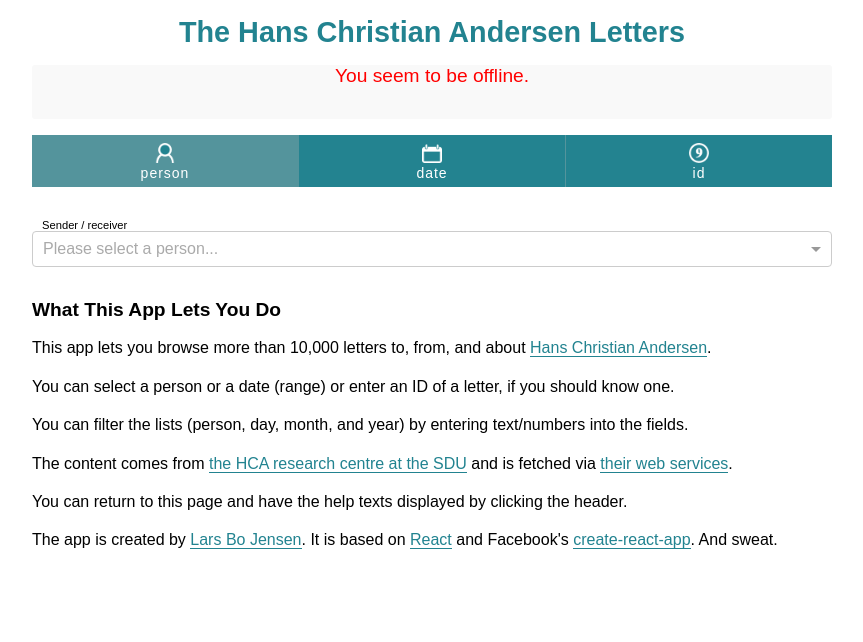
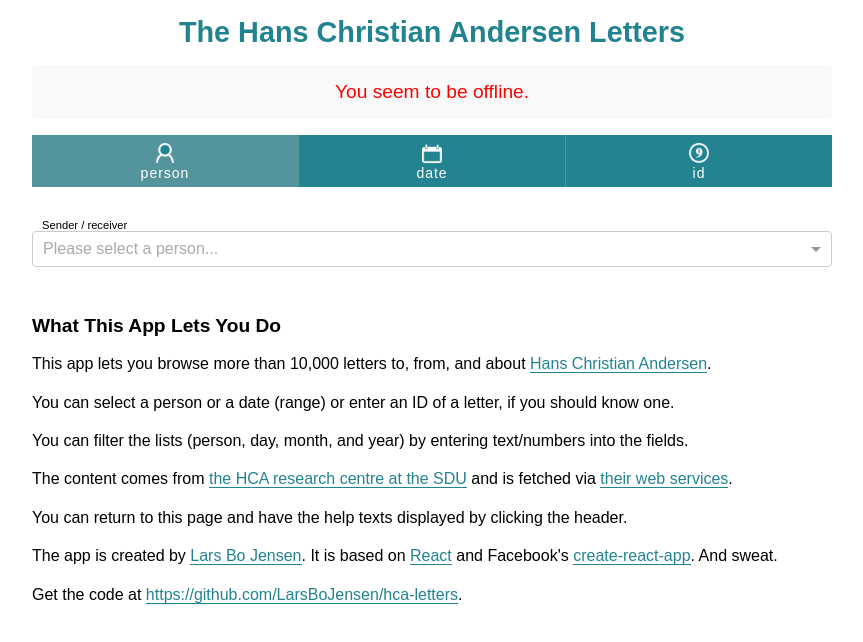
Before and after one commit to LarsBoJensen/hca-letters, a React (Create React App) app in the folder app/: page / in a window 1280 px wide. Shown: the top 642 px of the page, without its empty margins (208-1071 px from the left). Built offline with nearby package versions, Linux system fonts and the light colour scheme; no server answers; what react-refetch would draw is missing.

Commit message:
Makes help texts scrollable and keeps header fixed

```diff
--- a/app/src/App.css
+++ b/app/src/App.css
@@ -1,13 +1,20 @@
 .App {
+  display: flex;
+  flex-direction: column;
+  height: 100vh;
+  overflow-y: scroll;
   width: 100%;
   max-width: 50rem;
   margin: auto;
 }
 
 header {
+  overflow: visible;
+}
+header.front {
   display: flex;
   flex-flow: column;
-  max-height: 100vh;
+  height: 100vh;
 }
 
 h1 {
@@ -15,11 +22,11 @@ h1 {
   height: 40px;
   align-items: center;
   justify-content: center;
-  margin: auto 0;
-  text-align: center;
+  margin: 0;
   font-size: 1em;
   color: #228390;
   cursor: pointer;
+  flex: 0 0 auto;
 }
 
 h2 {
@@ -63,8 +70,16 @@ acronym {
 
 /* Tabs */
 
+.react-tabs {
+  display: flex;
+  flex-flow: column;
+  height: 100%;
+  flex: 0 1 auto;
+}
+
 .react-tabs__tab-list {
   display: flex;
+  flex: 0 0 auto;
   justify-content: stretch;
   width: 100%;
   margin: 0;
@@ -93,11 +108,16 @@ acronym {
 }
 
 .react-tabs__tab-panel {
+  display: flex;
+  flex-flow: column;
+  flex: 0 1 auto;
   transition: all 300ms;
   padding: 0 1rem;
-  margin-bottom: 1rem;
 }
 
+.front .react-tabs__tab-panel {
+  overflow-y: scroll;
+}
 .tab-icon {
   display: block;
   height: 30px;
@@ -139,7 +159,6 @@ acronym {
 
 .drawer {
   margin: 40px 0 0;
-  padding-bottom: 20px;
   text-align: left;
   height: calc(100% - 60px);
   width: 100%;
@@ -163,7 +182,6 @@ acronym {
   max-width: 100vw;
   margin: 0 auto;
   padding: 0 0 2rem;
-  box-shadow: 5px 5px 5px #999;
 }
 
 .icon {
@@ -203,7 +221,6 @@ header > p {
 /* Errors */
 
 .error {
-  padding: 0 1rem 2rem;
   color: red;
   text-align: center;
   font-size: 1.2rem;
@@ -212,6 +229,13 @@ header > p {
 .validation-instructions {
   margin: 1rem 0 0;
   color: #238390;
+}
+
+/* Help */
+
+.help {
+  overflow-y:scroll;
+  flex: 0 1 auto;
 }
 
 /* Form */
@@ -259,11 +283,13 @@ select::-ms-expand {
   display: none;
 }
 
-.person-selection-wrapper {
-  margin: 2rem 0;
+.selector {
+  flex: 0 0 auto;
+  margin: 1rem 0 2rem;
 }
 
 .person-selection {
+  margin: 1rem 0 0;
   position: relative;
 }
 
@@ -296,7 +322,6 @@ select::-ms-expand {
   justify-content: center;
   flex-wrap: wrap;
   width: 100%;
-  margin-bottom: 1rem;
 }
 
 .date-selection a {
@@ -334,7 +359,6 @@ select::-ms-expand {
   display: flex;
   align-items: flex-end;
   justify-content: flex-end;
-  margin-bottom: 2rem;
 }
 
 label {
@@ -369,8 +393,6 @@ label {
 
 .letterlist tbody {
   display: block;
-  /*max-height: 30vh;*/
-  /*overflow: auto;*/
 }
 
 .letterlist tbody:focus {
--- a/app/src/App.js
+++ b/app/src/App.js
@@ -134,7 +134,7 @@ class HCALetterApp extends Component {
 
     return (
       <section className="App">
-        <header>
+        <header className={this.props.location.pathname === '/' ? 'front' : 'not-front'}>
           <h1 onClick={() => this.props.history.push('/')}>The Hans Christian Andersen Letters</h1>
 
           {this.state.onlineStatus === 'offline' ? <p className="error">You seem to be offline.</p> : ''}
@@ -150,7 +150,7 @@ class HCALetterApp extends Component {
             </TabList>
 
             <TabPanel>
-              <div className="person-selection-wrapper">
+              <div className="selector">
                 <PersonSelect person={person} personValue={personValue} onPersonChange={this.handlePersonChange} onOnlineStatusChange={this.handleOnlineStatusChange} />
               </div>
 
@@ -164,12 +164,13 @@ class HCALetterApp extends Component {
                   <p>The content comes from <a href="http://andersen.sdu.dk/brevbase/" hrefLang="da">the HCA research centre at the SDU</a> and is fetched via <a href="http://andersen.sdu.dk/service/index_e.html">their web services</a>.</p>
                   <p>You can return to this page and have the help texts displayed by clicking the header.</p>
                   <p>The app is created by <a href="https://larsbojensen.eu">Lars Bo Jensen</a>. It is based on <a href="https://reactjs.org/">React</a> and Facebook's <a href="https://github.com/facebook/create-react-app">create-react-app</a>. And sweat.</p>
+                  <p>Get the code at <a href="https://github.com/LarsBoJensen/hca-letters">https://github.com/LarsBoJensen/hca-letters</a>.</p>
                 </div>
               }/>
             </TabPanel>
             <TabPanel>
-              <div className="input-numbers">
-                <div className="date-selection">
+              {/*<div className="input-numbers">*/}
+                <div className="date-selection selector">
                   <DayInput day={day} dayValue={dayValue} onDayChange={this.handleDayChange} />
                   <MonthInput month={month} monthValue={monthValue} onMonthChange={this.handleMonthChange} />
                   <YearInput year={year} yearValue={yearValue} onYearChange={this.handleYearChange} />
@@ -186,11 +187,11 @@ class HCALetterApp extends Component {
                   </div>
                 }/>
 
-              </div>
+              {/*</div>*/}
             </TabPanel>
             <TabPanel>
               <Route path="/" children={({ history }) => (
-                <div className={`id-input-wrapper${this.state.letterIDButtonIsActive ? ' is-active' : ''}`}>
+                <div className={`id-input-wrapper selector${this.state.letterIDButtonIsActive ? ' is-active' : ''}`}>
                   <IDInput letterID={this.state.letterID} onLetterIDChange={this.handleLetterIDChange} onKeyboardEvent={this.handleKeyboardEvent} history={history} />
                   <Submit isActive={this.state.letterIDButtonIsActive} letter={this.state.letterID} history={history} onLetterIDChange={this.handleLetterIDChange} />
                 </div>
@@ -206,17 +207,18 @@ class HCALetterApp extends Component {
 
             </TabPanel>
           </Tabs>
+        </header>
 
         <Route path="*/letter/:letterID" render={(match) => <Letter url={match} open={this.state.letterDrawerIsOpen ? 'open' : 'closed'} onLetterIDChange={this.handleLetterIDChange} />
         } />
 
         <Route path="/person/:personID/show" component={Biography} />
+
         <Switch>
           <Route path="/person/:person" render={(props) => <LetterListWrapper {...props} onLetterIDChange={this.handleLetterIDChange} />} />
           <Route path="/date/year/:year/month/:month/day/:day" render={(props) => <LetterListWrapper {...props} onLetterIDChange={this.handleLetterIDChange} />} />
           <Route path="/date/year/:year/month/:month" render={(props) => <LetterListWrapper {...props} onLetterIDChange={this.handleLetterIDChange} />} />
         </Switch>
-        </header>
 
       </section>
     );
```
Lines whose indentation alone changed are shown as unchanged.
